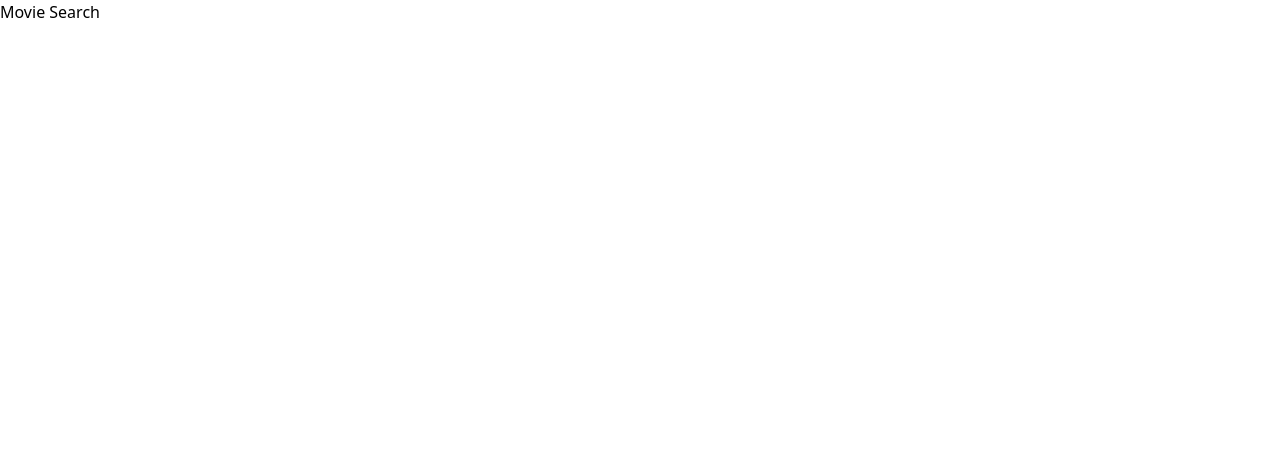
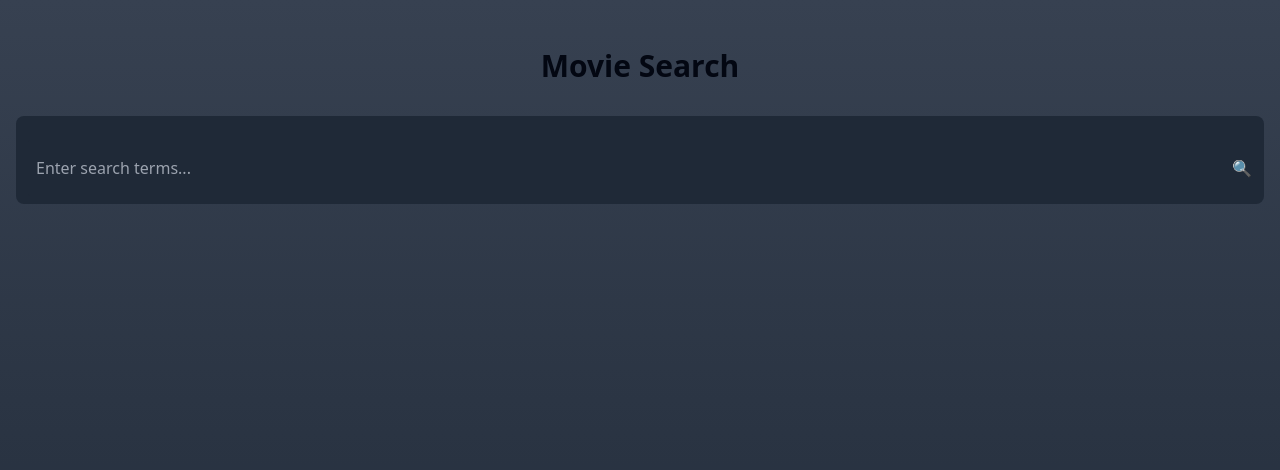
Before and after one commit to bharathP30/movie-search-app, a React (Vite) app: page / in a window 1280 px wide. Shown: the top 470 px of the page. Built offline with nearby package versions, Linux system fonts and the light colour scheme.

Commit message:
added input section and styled header, input section

```diff
--- a/src/App.jsx
+++ b/src/App.jsx
@@ -4,14 +4,27 @@ export default function App(){
 const [list] = useState([]);
 const [name, setName] = useState("");
 const [watchlist, setWatchlist] = useState([]);
-const [rfilter, setRfilter] = useState("");
-const [gfilter,setGfilter] = useState("");
+const [ratingFilter, setRatingFilter] = useState("");
+const [genreFilter, setGenreFilter] = useState("");
+console.log(name);
 
 return (
-    <div>
-        <header>
-            <h1>Movie Search</h1>
-        </header>
+    <div className="min-h-screen w-full p-4 bg-gradient-to-t from-gray-800 to-gray-700">
+
+            <header className="">
+                  <h1 className="p-2 my-6 text-3xl rounded-lg text-gray-950 text-center font-semibold font-sans">Movie Search</h1>
+            </header>
+
+        <form className="bg-gray-800 pt-6 px-3 pb-2 mx-auto my-4 rounded-lg flex">
+            <label htmlFor="movieName"></label>
+            <input value={name}
+                   onChange={(e)  => setName(e.target.value)}
+                   className="w-full bg-gray-800 p-2 h-14 border-none outline-none text-gray-100 rounded-sm" type="search" id="movieName" name="query" placeholder="Enter search terms..." autoFocus required/>
+            <button onClick={() => setName(name)}
+                    type="submit">🔍</button>
+        </form>
+
+
 
 
     </div>
```
